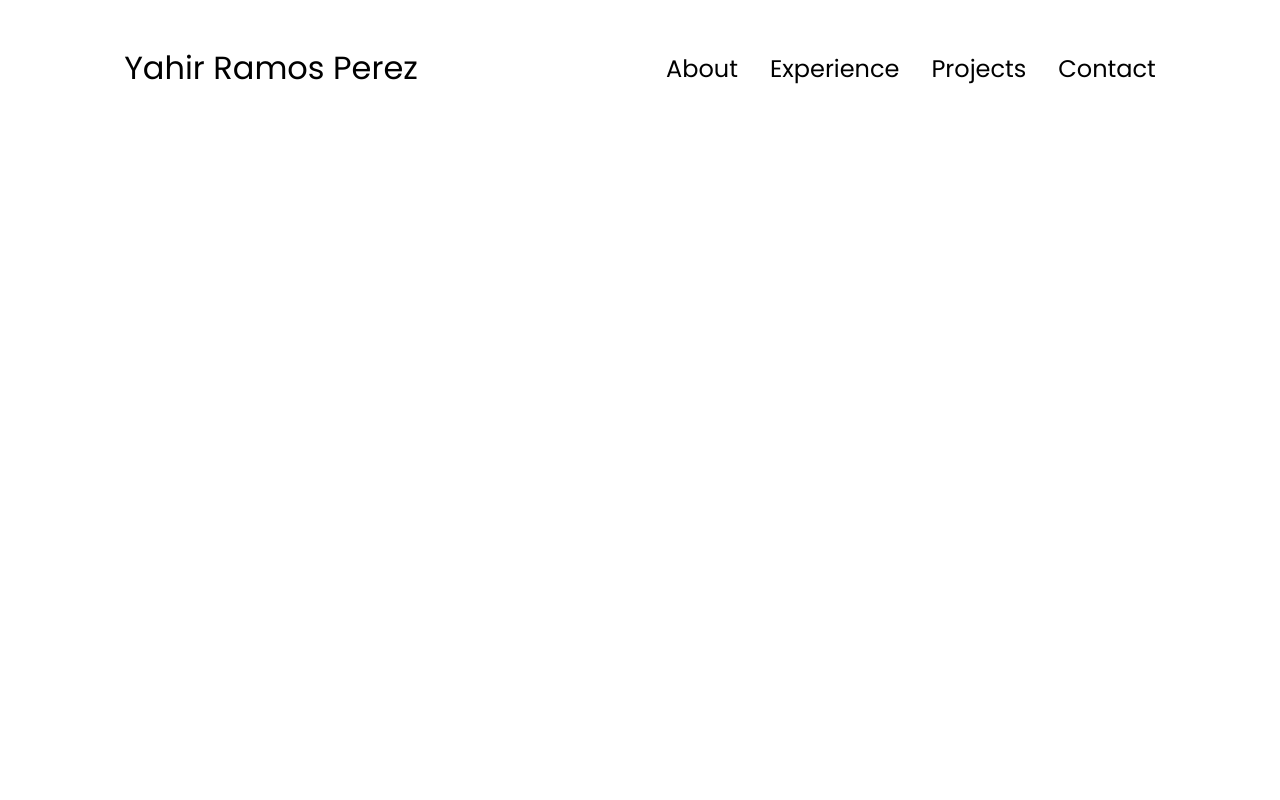
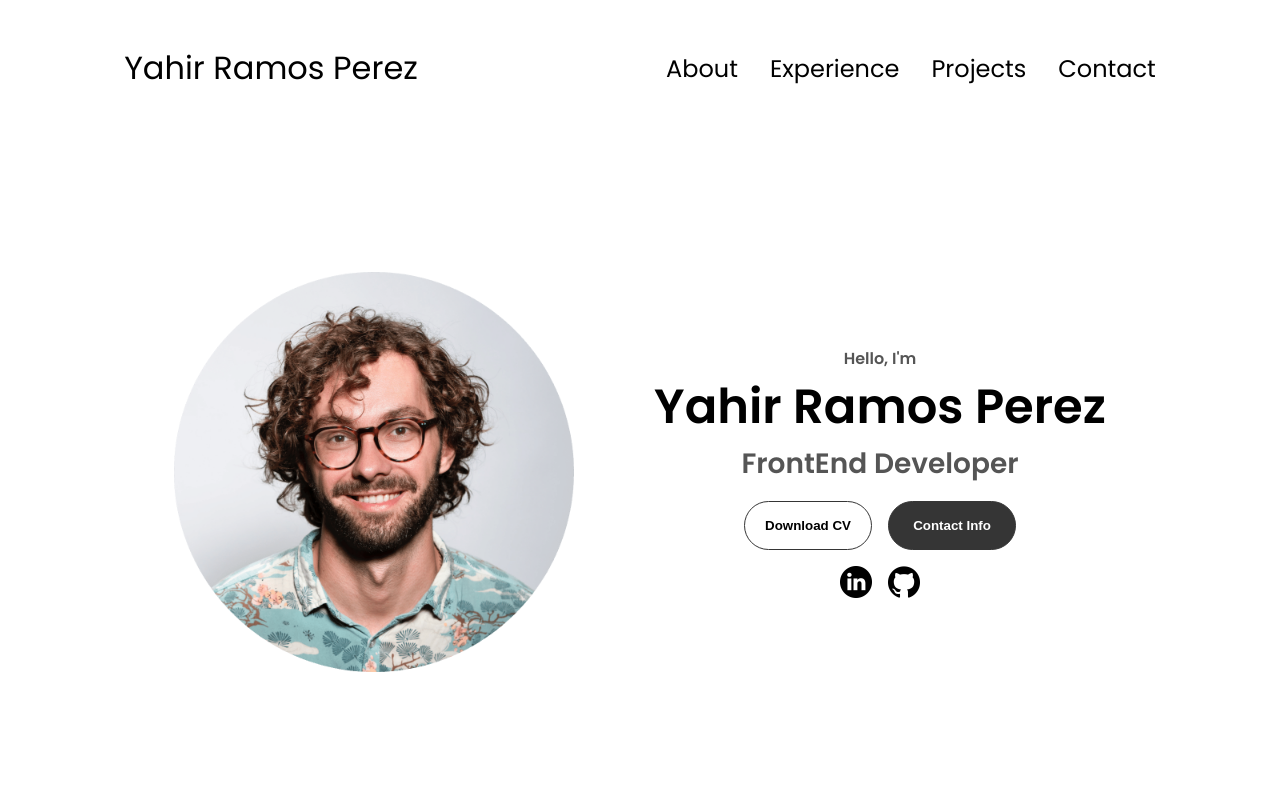
Before and after one commit to Yahir530/Personal-Website, a plain HTML site: page index.html in a window 1280 px wide. Shown: the top 800 px of the page. Drawn offline with Linux system fonts and the light colour scheme.

Commit message:
added pictures/icons/links

```diff
--- a/index.html
+++ b/index.html
@@ -35,6 +35,43 @@
             </div>
         </div>
     </nav>
+    <section id="profile">
+        <div class="section__pic-container">
+            <img src="./assets/profile-pic.png" alt="'Yahir Ramos Perez profile picture">
+        </div>
+        <div class="section__text">
+            <p class="section__text__p1">Hello, I'm</p>
+            <h1 class="title">Yahir Ramos Perez</h1>
+            <p class="section__text__p2">FrontEnd Developer</p>
+            <div class="btn-container">
+                <button class="btn btn-color-2" onclick="window.open('./assets/Yahir-Resume.pdf')">Download CV</button>
+                    <button class="btn btn-color-1" onclick="location.href='./#contact'"> Contact Info</button>
+            </div>
+            <div id="social-container">
+                <img src="./assets/linkedin.png" alt="My LinkedIn Profile"
+                class="icon" onclick="location.href = 'https://www.linkedin.com/in/yahir-ramos-perez/'">
+
+                <img src="./assets/github.png" alt="My GitHub Profile"
+                class="icon" onclick="location.href = 'https://github.com/Yahir530'">
+            </div>
+        </div>
+    </section>
+    <section id="about">
+        <p class="section__text__p1">Get to Know More</p>
+        <h1 class="title">About Me</p>
+            <div class="section-container">
+                <div class="section__pic-container">
+                    <img src="./assets/about-pic.png" alt="Profile picture" class="about-pic">
+                </div>
+                <div class="about-details-container">
+                    <div class="about-containers">
+                        <div class="details-container">
+                            <img src="./assets/experience.png" alt="Experience icon" class="icon">
+                        </div>
+                    </div>
+                </div>
+            </div>
+    </section>
 <script src="script.js"></script>
 </body>
 </html>
--- a/style.css
+++ b/style.css
@@ -17,7 +17,7 @@ html{
 }
 
 p{
-    color:rgb(85.85.85);
+    color:rgb(85,85,85);
 }
 
 /*Transition */
@@ -141,3 +141,115 @@ a:hover {
 .hamburger-icon span:first-child {
     transform: none;
 }
+
+/*SECTIONS */
+
+section{
+    padding-top: 4vh;
+    height: 96vh;
+    margin: 0 10rem;
+    box-sizing: border-box;
+    min-height: fit-content;
+}
+
+.section-container{
+    display:flex;
+}
+/* PROFILE SECTION*/
+
+#profile {
+    display:flex;
+    justify-content: center;
+    gap: 5rem;
+    height: 80vh;
+}
+
+.section__pic-container{
+    display: flex;
+    height: 400px;
+    width: 400px;
+    margin: auto 0;
+}
+.section__text{
+    align-self: center;
+    text-align: center;
+}
+
+.section__text p{
+    font-weight: 600;
+}
+
+.section__text__p1{
+    text-align: center;
+}
+
+.section__text__p2{
+    font-size: 1.75rem;
+    margin-bottom: 1rem;
+}
+
+.title{
+    font-size: 3rem;
+    text-align: center;
+}
+
+#social-container{
+    display: flex;
+    justify-content: center;
+    margin-top: 1rem;
+    gap: 1rem;
+}
+
+/*ICONS*/
+
+.icon{
+    cursor: pointer;
+    height: 2rem;
+}
+
+/*BUTTONS*/
+
+.btn-container{
+    display: flex;
+    justify-content: center;
+    gap: 1rem;
+}
+
+.btn{
+    font-weight: 600;
+    transition: all 300ms ease;
+    padding: 1rem;
+    width: 8rem;
+    border-radius: 2rem;
+}
+
+.btn-color-1, .btn-color-2{
+    border: rgb(53,53,53) 0.1rem solid;
+
+}
+.btn-color-1:hover,
+.btn-color-2:hover{
+    cursor: pointer;
+
+}
+
+.btn-color-1,
+.btn-color-2:hover{
+    background: rgb(53,53,53);
+    color: white;
+}
+.btn-color-1:hover{
+    background: rgb(0,0,0);
+}
+
+.btn-color-2{
+    background:none;
+}
+
+.btn-color-2:hover{
+    border: rgb(255,255,255) 0.1rem solid;
+}
+
+.btn-container{
+    gap: 1rem;
+}
```
